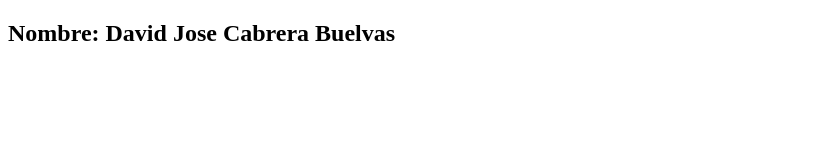
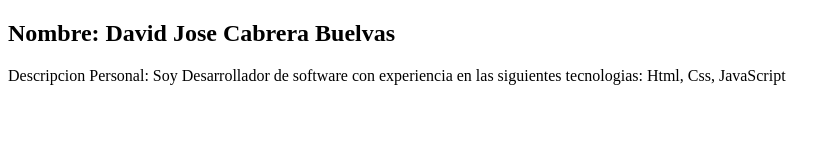
Before and after one commit to dav-01/Ejercicio_1, a plain HTML site: page index.html in a window 1280 px wide. Shown: the whole page, without its empty margins (0-838 px from the left). Drawn offline with Linux system fonts and the light colour scheme.

Commit message:
Agregue mi descripcion personal

```diff
--- a/index.html
+++ b/index.html
@@ -9,6 +9,7 @@
     <section>
         <div>
             <h1>Nombre: David Jose Cabrera Buelvas</h1>
+            <p>Descripcion Personal: Soy Desarrollador de software con experiencia en las siguientes tecnologias: Html, Css, JavaScript</p>
         </div>
     </section>
 
```
